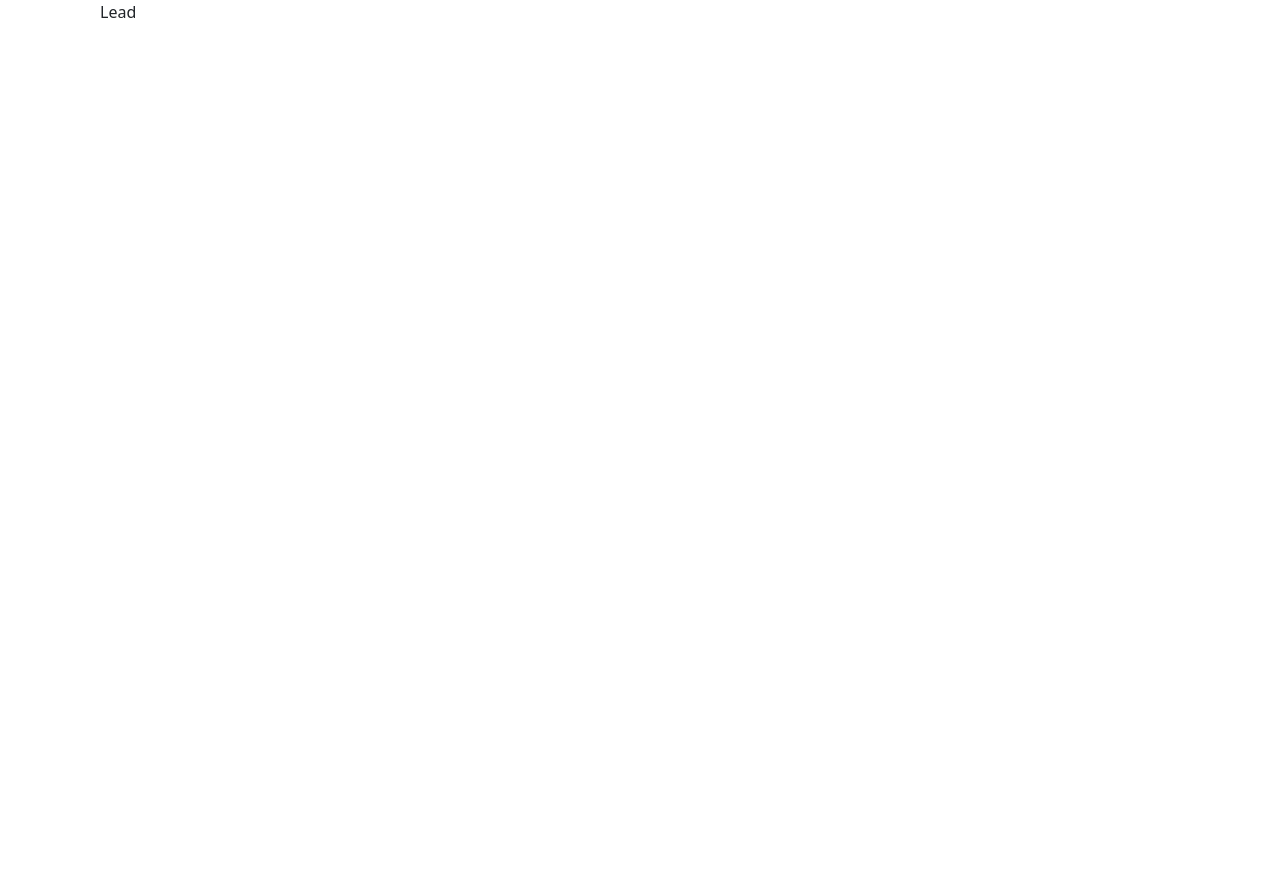
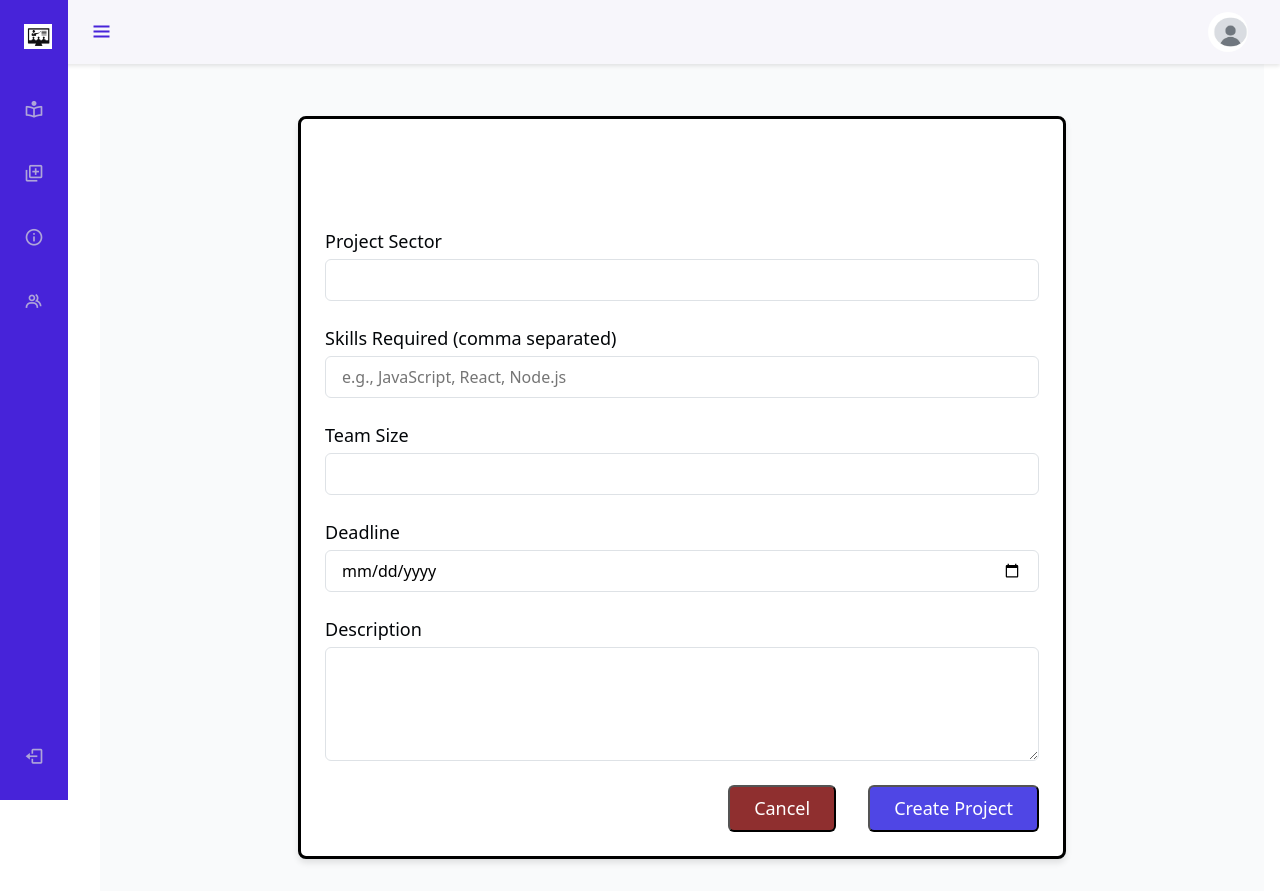
Before and after one commit to Charansaidivi/Edulink_Frontend, a React (Vite) app: page /leader in a window 1280 px wide. Before the commit the page ends 800 px from the top, so only its background shows below. Built offline with nearby package versions, Linux system fonts and the light colour scheme; sample sign-in values are in the browser's storage.

Commit message:
Updated Project component and styles for Leader, Member, and Project pages

```diff
--- a/src/pages/Leader.jsx
+++ b/src/pages/Leader.jsx
@@ -1,11 +1,152 @@
-import React from 'react'
+import React, { useState } from 'react';
+import Navbar from '../components/Navbar';
+import axios from 'axios'; // Import axios
+import './css/Leader.css'; // Import the CSS file for Leader
 
 const Leader = () => {
-  return (
-    <div>
-      Lead
-    </div>
-  )
-}
+    const [formData, setFormData] = useState({
+        sector: '',
+        skillsRequired: '',
+        teamSize: '',
+        deadline: '',
+        description: ''
+    });
+    const [loading, setLoading] = useState(false);
+    const [error, setError] = useState(null);
 
-export default Leader
+    const handleChange = (e) => {
+        const { name, value } = e.target;
+        setFormData(prevState => ({
+            ...prevState,
+            [name]: value
+        }));
+    };
+
+    const handleSubmit = async (e) => {
+        e.preventDefault();
+        setLoading(true);
+        setError(null);
+
+        try {
+            // Prepare the data to send using FormData
+            const dataToSend = {
+                sector: formData.sector,
+                skillsRequired: formData.skillsRequired.split(',').map(skill => skill.trim()), // Convert to array and trim whitespace
+                teamSize: Number(formData.teamSize), // Ensure teamSize is a number
+                deadline: new Date(formData.deadline), // Ensure deadline is a Date object
+                description: formData.description
+            };
+
+            console.log('Form Data:', dataToSend); // Log form data
+
+            // Send the form data to the backend
+            const response = await axios.post('http://localhost:4005/project/create-projects', dataToSend, {
+                headers: {
+                    'Content-Type': 'application/json' // Set content type to JSON
+                }
+            });
+
+            console.log('Project created successfully:', response.data);
+            // Optionally, you can reset the form or redirect the user
+            setFormData({
+                sector: '',
+                skillsRequired: '',
+                teamSize: '',
+                deadline: '',
+                description: ''
+            });
+        } catch (error) {
+            console.error('Error creating project:', error);
+            console.error('Error response:', error.response.data); // Log error response
+            setError('Error creating project. Please try again.'); // Set error message
+        } finally {
+            setLoading(false);
+        }
+    };
+
+    return (
+        <div className="min-h-screen bg-gray-50 py-8 px-4 sm:px-6 lg:px-8">
+            <Navbar />
+            <div className="max-w-3xl mx-auto bg-white rounded-lg shadow-md p-6">
+                <h2 className="text-2xl font-bold text-gray-600 text-center mb-6">Create New Project</h2>
+                {error && <p className="text-red-500 text-center">{error}</p>} {/* Display error message */}
+                <form onSubmit={handleSubmit} className="space-y-6">
+                    <div>
+                        <label className="block text-sm font-medium text-gray-700">Project Sector</label>
+                        <input
+                            type="text"
+                            name="sector"
+                            value={formData.sector}
+                            onChange={handleChange}
+                            required
+                            className="mt-1 block w-full rounded-md border border-gray-300 px-3 py-2 focus:border-indigo-500 focus:outline-none focus:ring-indigo-500"
+                        />
+                    </div>
+                    <div>
+                        <label className="block text-sm font-medium text-gray-700">Skills Required (comma separated)</label>
+                        <input
+                            type="text"
+                            name="skillsRequired"
+                            value={formData.skillsRequired}
+                            onChange={handleChange}
+                            required
+                            className="mt-1 block w-full rounded-md border border-gray-300 px-3 py-2 focus:border-indigo-500 focus:outline-none focus:ring-indigo-500"
+                            placeholder="e.g., JavaScript, React, Node.js"
+                        />
+                    </div>
+                    <div>
+                        <label className="block text-sm font-medium text-gray-700">Team Size</label>
+                        <input
+                            type="number"
+                            name="teamSize"
+                            value={formData.teamSize}
+                            onChange={handleChange}
+                            required
+                            min="1"
+                            className="mt-1 block w-full rounded-md border border-gray-300 px-3 py-2 focus:border-indigo-500 focus:outline-none focus:ring-indigo-500"
+                        />
+                    </div>
+                    <div>
+                        <label className="block text-sm font-medium text-gray-700">Deadline</label>
+                        <input
+                            type="date"
+                            name="deadline"
+                            value={formData.deadline}
+                            onChange={handleChange}
+                            required
+                            className="mt-1 block w-full rounded-md border border-gray-300 px-3 py-2 focus:border-indigo-500 focus:outline-none focus:ring-indigo-500"
+                        />
+                    </div>
+                    <div>
+                        <label className="block text-sm font-medium text-gray-700">Description</label>
+                        <textarea
+                            name="description"
+                            value={formData.description}
+                            onChange={handleChange}
+                            rows="4"
+                            required
+                            className="mt-1 block w-full rounded-md border border-gray-300 px-3 py-2 focus:border-indigo-500 focus:outline-none focus:ring-indigo-500"
+                        ></textarea>
+                    </div>
+                    <div className="flex justify-end space-x-4">
+                        <button
+                            type="button"
+                            className="px-4 py-2 text-sm font-medium text-gray-700 bg-gray-100 hover:bg-gray-200 rounded-md"
+                        >
+                            Cancel
+                        </button>
+                        <button
+                            type="submit"
+                            className="px-4 py-2 text-sm font-medium text-white bg-indigo-600 hover:bg-indigo-700 rounded-md"
+                            disabled={loading} // Disable button while loading
+                        >
+                            {loading ? 'Creating...' : 'Create Project'}
+                        </button>
+                    </div>
+                </form>
+            </div>
+        </div>
+    );
+};
+
+export default Leader;
```
Also changed, not shown: src/pages/Member.jsx (line endings or trailing spaces).
